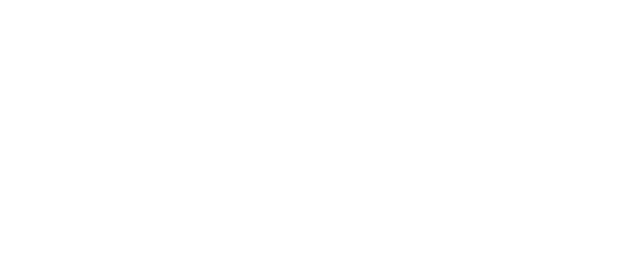
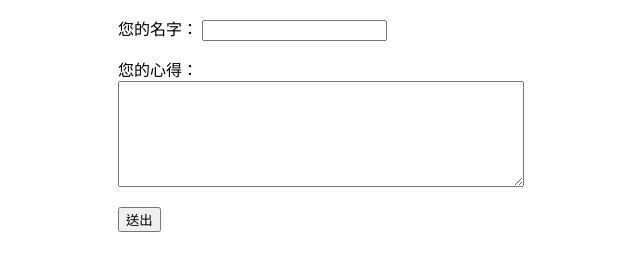
Before and after one commit to sloooothy/netlify_test, a plain HTML site: page index.html in a window 1280 px wide. Shown: the whole page, without its empty margins (322-962 px from the left). Drawn offline with nearby package versions, Linux system fonts and the light colour scheme.

Commit message:
modify index.html

```diff
--- a/index.html
+++ b/index.html
@@ -3,18 +3,75 @@
 <head>
   <meta charset="UTF-8" />
   <title>使用者心得表單</title>
+  <meta name="viewport" content="width=device-width, initial-scale=1.0" />
+  <style>
+    form {
+      max-width: 400px;
+      margin: 0 auto;
+    }
+    textarea {
+      width: 100%;
+      height: 100px;
+    }
+  </style>
 </head>
 <body>
   <div id="app">
-    <contact-form></contact-form>
+    <form
+      name="feedback"
+      method="POST"
+      data-netlify="true"
+      @submit.prevent="handleSubmit"
+    >
+      <input type="hidden" name="form-name" value="feedback" />
+
+      <p>
+        <label>您的名字：
+          <input type="text" name="name" v-model="formData.name" required />
+        </label>
+      </p>
+
+      <p>
+        <label>您的心得：
+          <textarea name="message" v-model="formData.message" required></textarea>
+        </label>
+      </p>
+
+      <p>
+        <button type="submit">送出</button>
+      </p>
+
+      <p v-if="submitted">已送出，感謝您的回饋！</p>
+    </form>
   </div>
 
   <script src="https://unpkg.com/vue@3/dist/vue.global.prod.js"></script>
-  <script type="module">
-    import ContactForm from './ContactForm.vue';
+  <script>
+    const { createApp, ref } = Vue;
 
-    const { createApp } = Vue;
-    createApp({ components: { ContactForm } }).mount('#app');
+    createApp({
+      setup() {
+        const formData = ref({
+          name: '',
+          message: ''
+        });
+        const submitted = ref(false);
+
+        const handleSubmit = () => {
+          submitted.value = true;
+
+          // 提交表單資料
+          const formElement = document.querySelector('form');
+          const form = new FormData(formElement);
+          fetch('/', {
+            method: 'POST',
+            body: form,
+          });
+        };
+
+        return { formData, submitted, handleSubmit };
+      }
+    }).mount('#app');
   </script>
 </body>
 </html>
```
